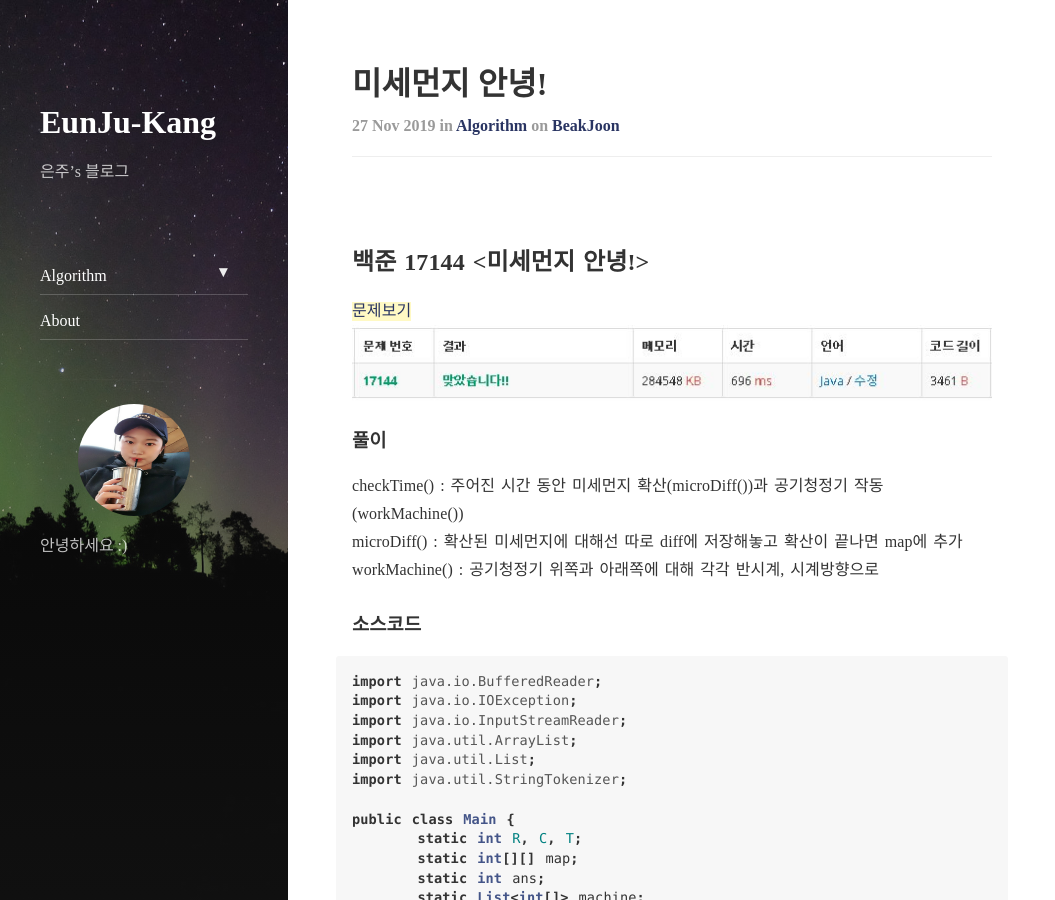
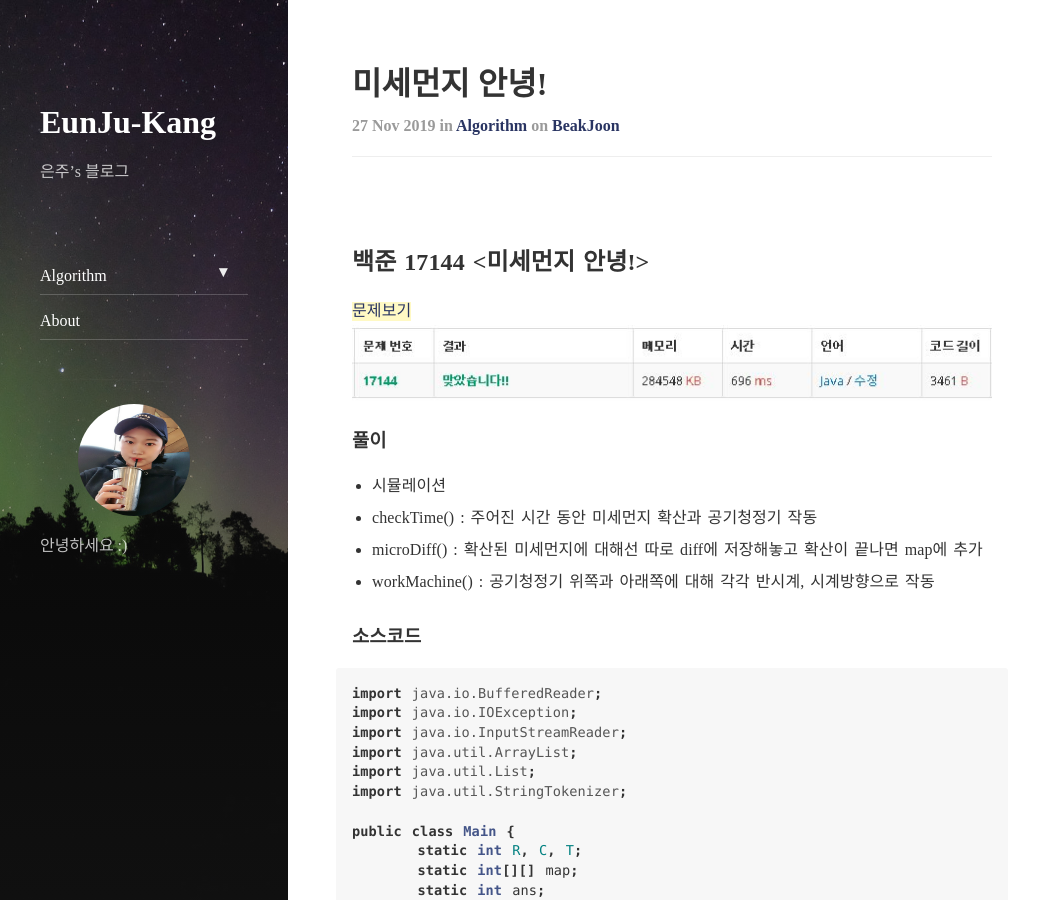
Before and after one commit to EunJu-Kang/EunJu-Kang.github.io, a Jekyll site: the page built from _posts/2019-11-27-algo-17144-미세먼지안녕.md, in a window 1280 px wide and 900 px high. Shown: the whole window, without its empty margins (0-1055 px from the left). Built offline with Jekyll 4.4.1, drawn with Linux system fonts in a browser that asks for light colours; nearby versions of some CDN libraries; comment, search, counter and statistics services are not loaded.

Commit message:
Update 2019-11-27-algo-17144-미세먼지안녕.md

```diff
--- a/_posts/2019-11-27-algo-17144-미세먼지안녕.md
+++ b/_posts/2019-11-27-algo-17144-미세먼지안녕.md
@@ -11,9 +11,10 @@ tags: BOJ
 ![Alt text](/assets/img/17144.JPG)
 
 ### 풀이
-checkTime() : 주어진 시간 동안 미세먼지 확산(microDiff())과 공기청정기 작동(workMachine()) <br>
-microDiff() : 확산된 미세먼지에 대해선 따로 diff에 저장해놓고 확산이 끝나면 map에 추가 <br>
-workMachine() : 공기청정기 위쪽과 아래쪽에 대해 각각 반시계, 시계방향으로 <br>
+- 시뮬레이션
+- checkTime() : 주어진 시간 동안 미세먼지 확산과 공기청정기 작동 <br>
+- microDiff() : 확산된 미세먼지에 대해선 따로 diff에 저장해놓고 확산이 끝나면 map에 추가 <br>
+- workMachine() : 공기청정기 위쪽과 아래쪽에 대해 각각 반시계, 시계방향으로 작동 <br>
 
 ### 소스코드
 
```
